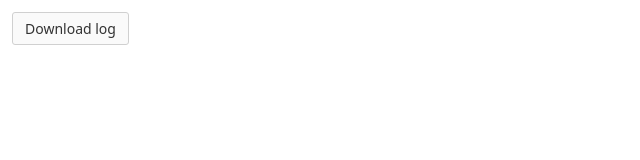
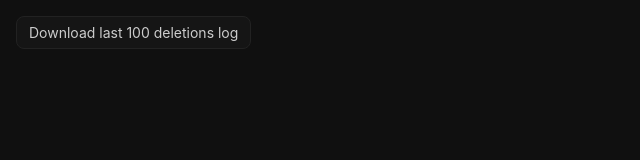
Before and after one commit to ketch-dev/bmgrid, a browser extension: page options.html in a window 1280 px wide. Shown: the whole page, without its empty margins (0-640 px from the left). Drawn offline with Linux system fonts and the light colour scheme.

Commit message:
make preferences dark

```diff
--- a/options.css
+++ b/options.css
@@ -1,23 +1,39 @@
 :root {
-  color-scheme: light;
-  font-family: system-ui, sans-serif;
+  color-scheme: dark;
+  font-family: -apple-system, BlinkMacSystemFont, "Segoe UI", sans-serif;
   font-size: 14px;
-  color: #333;
+  --canvas: #101010;
+  --surface: #151515;
+  --surface-hover: #242424;
+  --border: #222222;
+  --text: #cccccc;
+  --indicator: #bbbbbb;
+  color: var(--text);
+  background: var(--canvas);
 }
 
+* { box-sizing: border-box; }
 body { margin: 0; }
-main { padding: 12px; }
+main { padding: 16px; }
 
 #download-log {
-  padding: 6px 12px;
-  border: 1px solid #d0d0d0;
-  border-radius: 3px;
+  padding: 7px 12px;
+  border: 1px solid var(--border);
+  border-radius: 8px;
   color: inherit;
-  background: #fafafa;
+  background: var(--surface);
   font: inherit;
   cursor: pointer;
 }
 
-#download-log:hover { background: #e1e1e1; }
-:focus-visible { outline: 2px solid #777; outline-offset: 2px; }
-#status { margin: 12px 0 0; color: #444; font-size: 12px; }
+#download-log:hover { background: var(--surface-hover); }
+:focus-visible { outline: 2px solid var(--indicator); outline-offset: 2px; }
+#status {
+  margin: 12px 0 0;
+  padding: 10px 14px;
+  border: 1px solid var(--border);
+  border-radius: 8px;
+  color: var(--text);
+  background: var(--surface);
+  font-size: 12px;
+}
--- a/options.html
+++ b/options.html
@@ -1,15 +1,17 @@
 <!doctype html>
 <html lang="en">
   <head>
-    <meta charset="utf-8">
-    <meta name="viewport" content="width=device-width, initial-scale=1">
+    <meta charset="utf-8" />
+    <meta name="viewport" content="width=device-width, initial-scale=1" />
     <title>Bookmark Grid Preferences</title>
-    <link rel="stylesheet" href="options.css">
+    <link rel="stylesheet" href="options.css" />
     <script type="module" src="options.js"></script>
   </head>
   <body>
     <main>
-      <button id="download-log" type="button">Download log</button>
+      <button id="download-log" type="button">
+        Download last 100 deletions log
+      </button>
       <p id="status" role="status" hidden></p>
     </main>
   </body>
```
